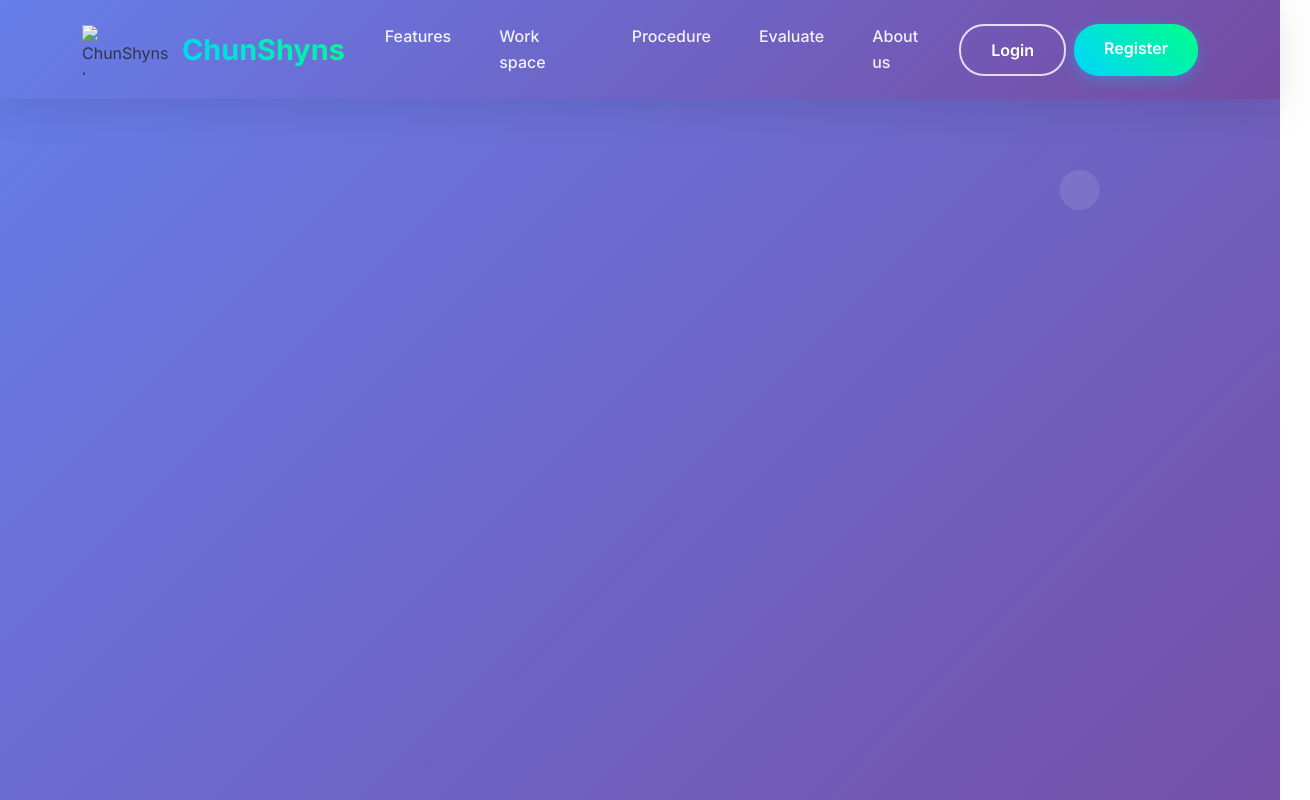
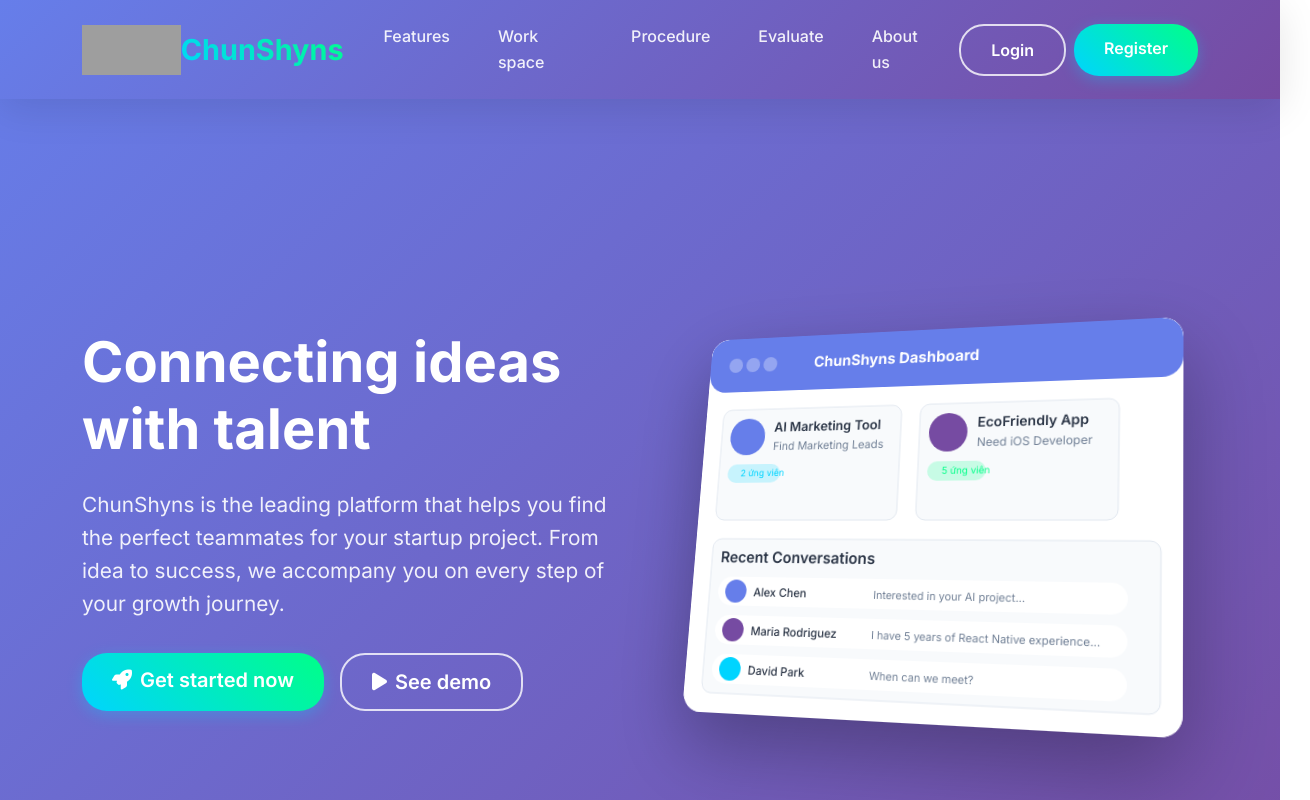
Before and after one commit to trungruoi845-bot/ChunShynsNewVersion, a plain HTML site: page index.html in a window 1280 px wide. Shown: the top 800 px of the page, 1310 px wide, since content can reach past the window. Drawn offline with nearby package versions, Linux system fonts and the light colour scheme; the site is published under a folder, as on GitHub Pages, so addresses that start at the root find nothing.

Commit message:
Update index.html

```diff
--- a/index.html
+++ b/index.html
@@ -35,7 +35,7 @@
     <nav class="navbar navbar-expand-lg navbar-custom fixed-top">
       <div class="container">
         <img
-          src="/Assets/image/logo.png"
+          src="./Assets/image/logo.png"
           alt="ChunShyns Logo"
           class="d-inline-block align-text-top"
           width="100"
@@ -1652,6 +1652,6 @@
 
     <!-- AOS Animation JS -->
     <script src="https://cdnjs.cloudflare.com/ajax/libs/aos/2.3.4/aos.js"></script>
-    <script src="/Assets/js/script.js"></script>
+    <script src="./Assets/js/script.js"></script>
   </body>
 </html>
```
